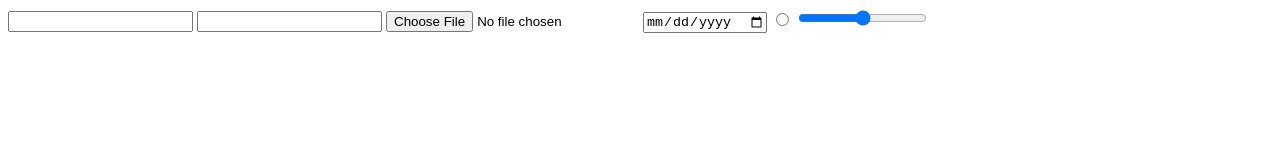
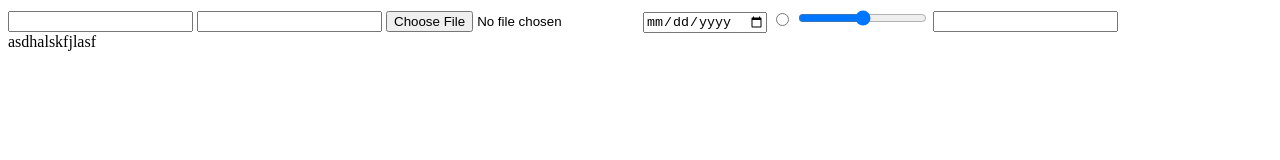
Before and after one commit to alfiyaAS/html, a plain HTML site: page contact-2.html in a window 1280 px wide. Drawn offline with Linux system fonts and the light colour scheme.

Commit message:
text code added change

```diff
--- a/contact-2.html
+++ b/contact-2.html
@@ -13,6 +13,8 @@
         <input type="date"<br>
           <input type="radio"<br>
   <input type="range"<br>
+  <input type="text"<br>
     </form>
     </body>
     </html>
+asdhalskfjlasf
```
